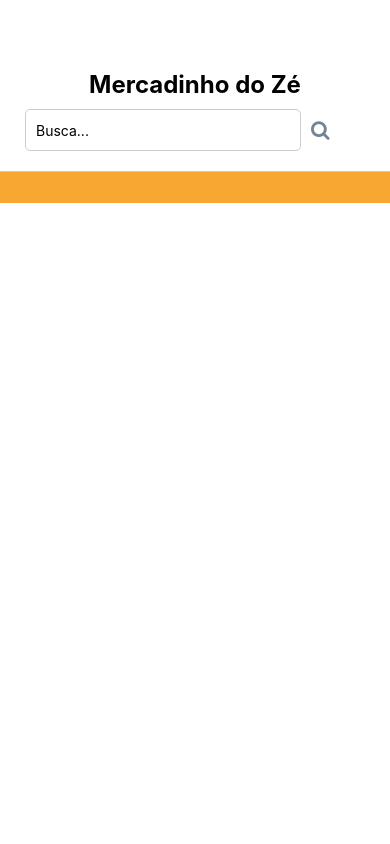
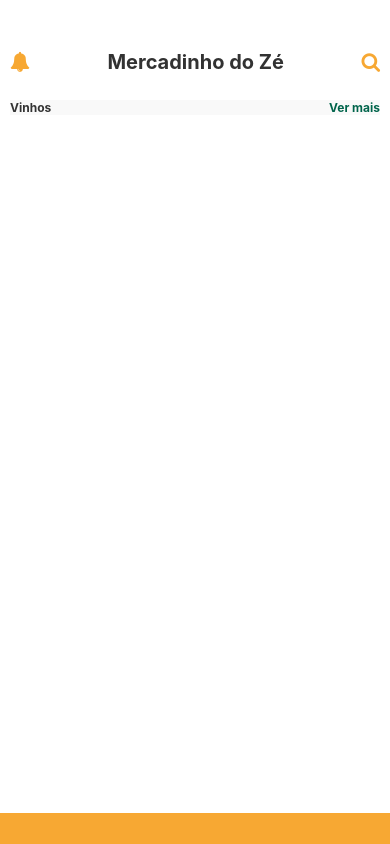
Before and after one commit to RodrigoGottschall/appMz-, a React Native app in the folder mercadinho-do-ze/: screen / in a window 390 px wide. Built offline with nearby package versions, Linux system fonts and the light colour scheme.

Commit message:
homescreen header correction

```diff
--- a/mercadinho-do-ze/components/HomeScreen.tsx
+++ b/mercadinho-do-ze/components/HomeScreen.tsx
@@ -1,26 +1,22 @@
-import React, { useState } from "react";
-import { View, Text, TextInput, StyleSheet, Dimensions } from "react-native";
+import React from "react";
+import { View, Text, StyleSheet, TouchableOpacity } from "react-native";
 import Icon from "react-native-vector-icons/FontAwesome";
 import Footer from "./Footer";
 
 const HomeScreen: React.FC = () => {
-  const [searchQuery, setSearchQuery] = useState("");
-
   return (
     <View style={styles.container}>
       <View style={styles.header}>
-        <Text style={styles.title}>Mercadinho do Zé</Text>
-        <View style={styles.searchContainerOuter}>
-          <View style={styles.searchContainer}>
-            <TextInput
-              style={styles.searchInput}
-              placeholder="Busca..."
-              onChangeText={setSearchQuery}
-              value={searchQuery}
-            />
-            <View style={styles.searchIconContainer}></View>
-          </View>
-          <Icon name="search" size={20} color="#758494" />
+        <View style={styles.containerOuter}>
+          <Icon name="bell" size={20} color="#F7A833" />
+          <Text style={styles.title}>Mercadinho do Zé</Text>
+          <Icon name="search" size={20} color="#F7A833" />
+        </View>
+        <View style={styles.wineContainer}>
+          <Text style={styles.wineText}>Vinhos</Text>
+          <TouchableOpacity>
+            <Text style={styles.verMaisText}>Ver mais</Text>
+          </TouchableOpacity>
         </View>
       </View>
       <Footer />
@@ -32,56 +28,41 @@ const styles = StyleSheet.create({
   container: {
     flex: 1,
     backgroundColor: "#fff",
+    justifyContent: "space-between",
   },
   header: {
     backgroundColor: "#fff",
-    padding: 20,
+    padding: 10,
     paddingTop: 50,
-    borderBottomWidth: 1,
-    borderBottomColor: "#ccc",
+    paddingBottom: 20,
   },
   title: {
-    fontSize: 24,
+    fontSize: 20,
     fontWeight: "bold",
-    marginTop: 20,
-    marginBottom: 10,
     textAlign: "center",
+    color: "#323232",
   },
-  searchContainer: {
+  containerOuter: {
     flexDirection: "row",
     alignItems: "center",
-    borderWidth: 1,
-    borderColor: "#ccc",
-    borderRadius: 5,
-    marginRight: 10,
-    maxWidth: "80%",
+    justifyContent: "space-between",
+    marginBottom: 26,
   },
-  searchContainerOuter: {
+  wineContainer: {
     flexDirection: "row",
+    justifyContent: "space-between",
     alignItems: "center",
-    paddingLeft: 5,
+    backgroundColor: "#F9F9F9",
   },
-  searchInput: {
-    flex: 1,
-    height: 40,
-    padding: 10,
+  wineText: {
+    fontSize: 12,
+    color: "#323232",
+    fontWeight: "700",
   },
-  searchIconContainer: {
-    paddingHorizontal: 20,
-  },
-  cardContent: {
-    flex: 1,
-    justifyContent: "center",
-  },
-  infoRow: {
-    flexDirection: "row",
-    alignItems: "center",
-    marginTop: 10,
-  },
-  name: {
-    fontWeight: "bold",
-    fontSize: 16,
-    marginBottom: 5,
+  verMaisText: {
+    fontSize: 12,
+    color: "#00644B",
+    fontWeight: "700",
   },
 });
 
```
